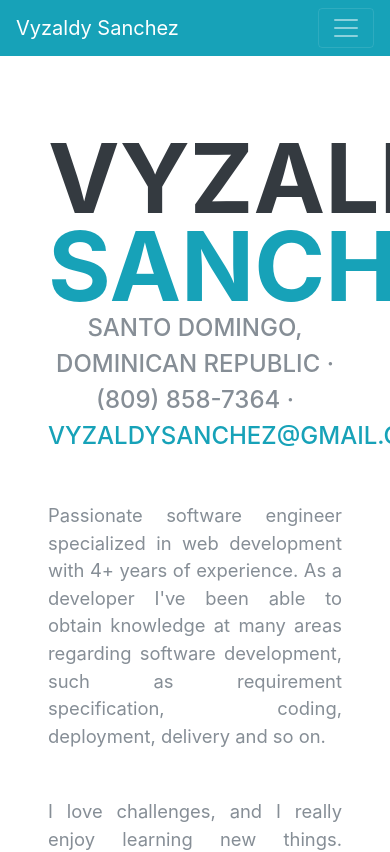
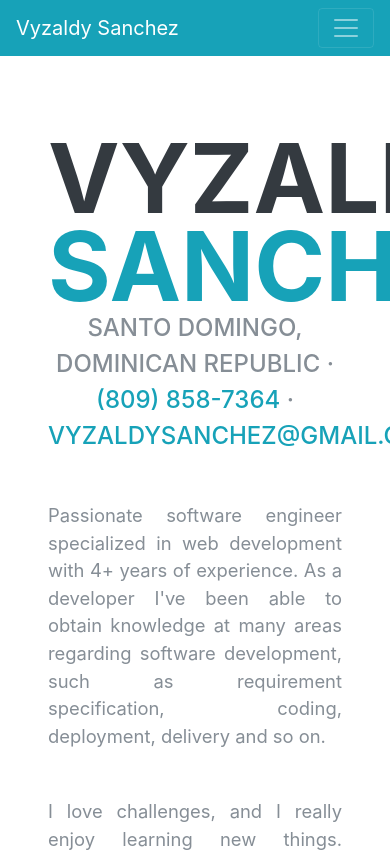
Before and after one commit to vyzaldysanchez/vyzaldysanchez.github.io, a Vue app: page / in a window 390 px wide. Shown: the top 852 px of the page. Built offline with nearby package versions, Linux system fonts and the light colour scheme; a web font is replaced by a local one.

Commit message:
Makes phone number clickeable

```diff
--- a/src/components/Presentation.vue
+++ b/src/components/Presentation.vue
@@ -7,7 +7,8 @@
       <h1 class="mb-0">Vyzaldy
         <span class="text-primary">Sanchez</span>
       </h1>
-      <div class="subheading mb-5">Santo Domingo, Dominican Republic · (809) 858-7364 ·
+      <div class="subheading mb-5">Santo Domingo, Dominican Republic ·
+        <a href="tel:809-858-7364">(809) 858-7364</a> ·
         <a href="mailto:vyzaldysanchez@gmail.com">vyzaldysanchez@gmail.com</a>
       </div>
 
```
